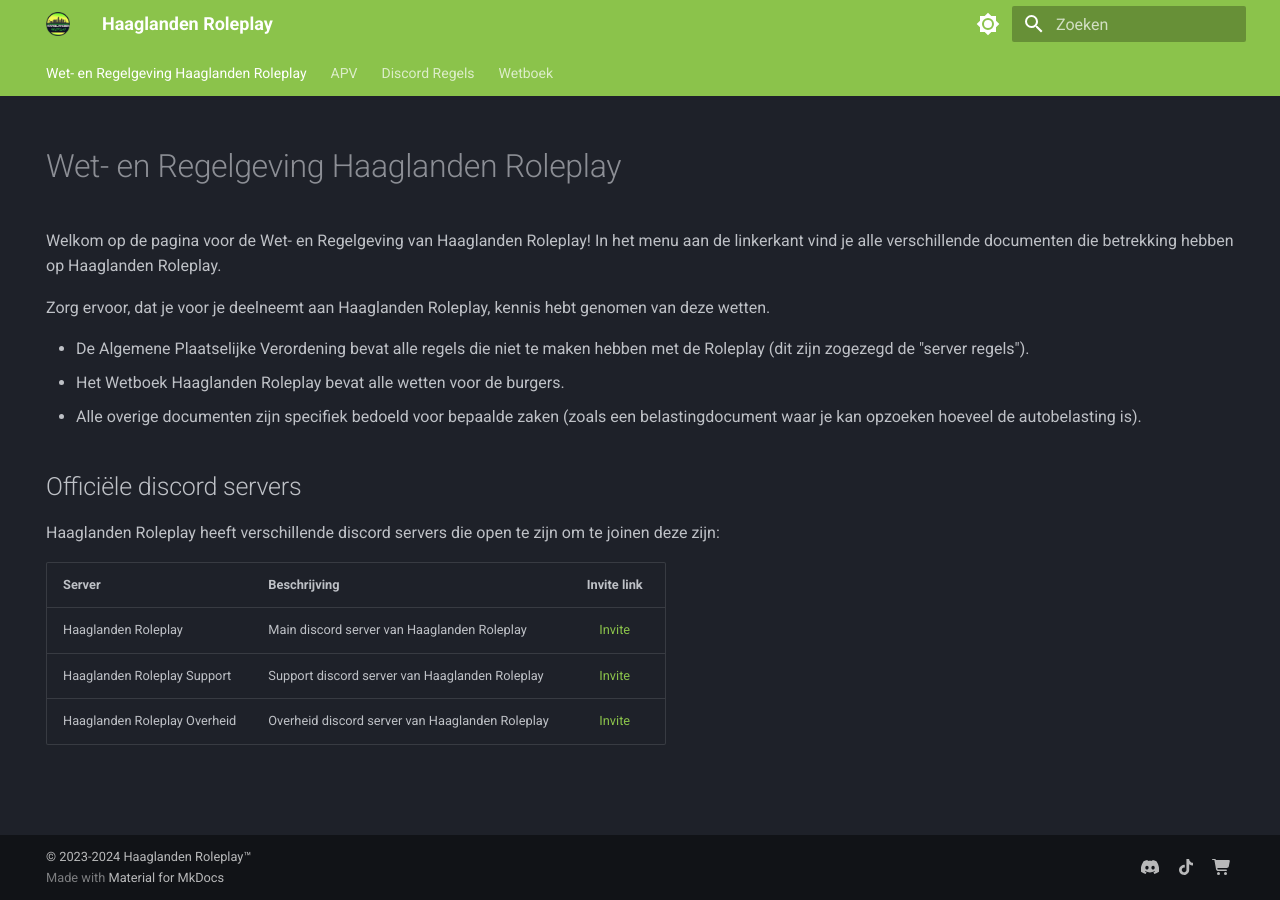
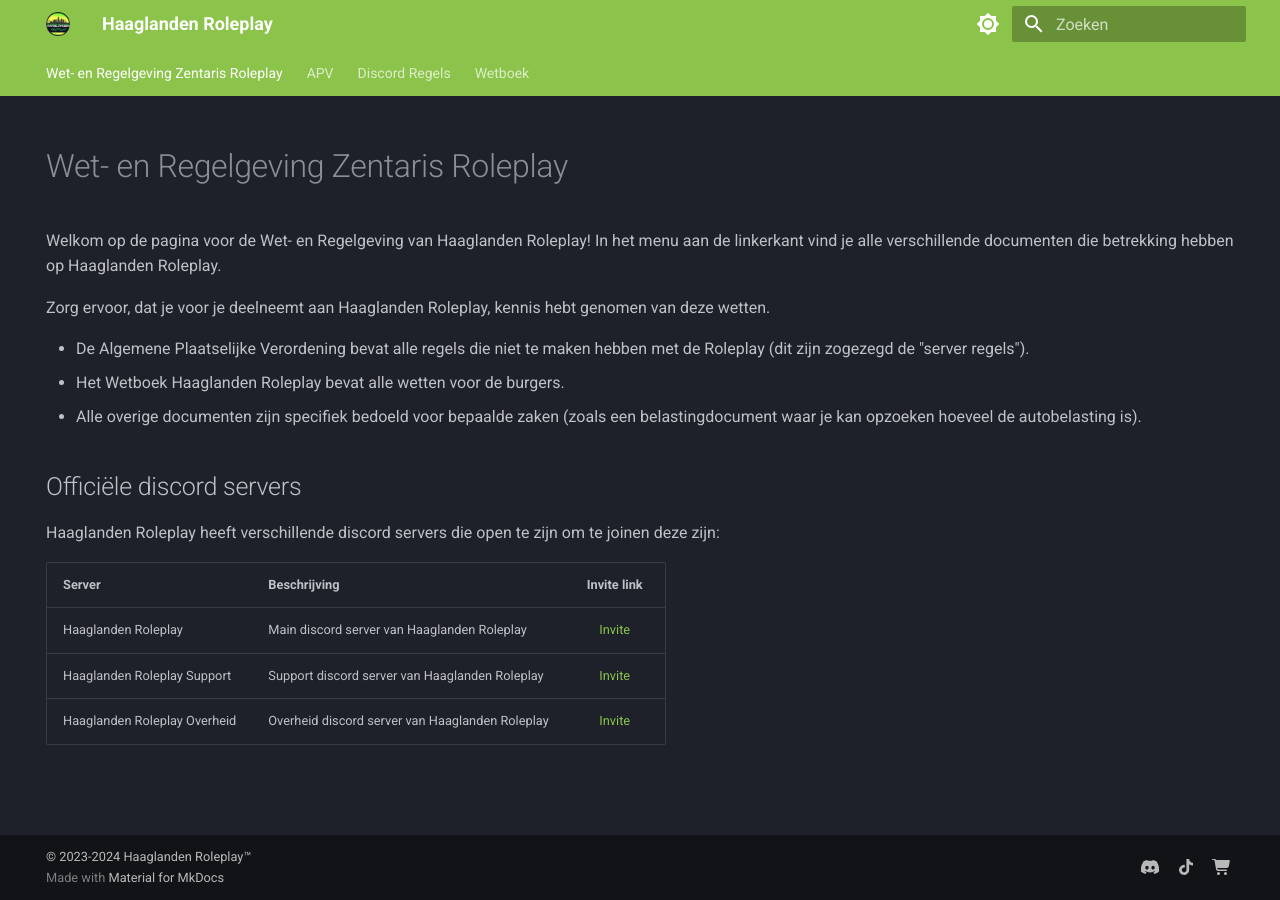
Before and after one commit to ItsRos/ItsRos.github.io, an MkDocs documentation site: the page built from docs/index.md, in a window 1280 px wide. Built offline with MkDocs 1.6.1 and Material for MkDocs 9.7.7, drawn with Linux system fonts in a browser that asks for light colours.

Commit message:
Naam wijzigingen

```diff
--- a/docs/index.md
+++ b/docs/index.md
@@ -3,7 +3,7 @@
   - navigation
 ---
 
-# Wet- en Regelgeving Haaglanden Roleplay
+# Wet- en Regelgeving Zentaris Roleplay
 
 Welkom op de pagina voor de Wet- en Regelgeving van Haaglanden Roleplay!
 In het menu aan de linkerkant vind je alle verschillende documenten die betrekking hebben op Haaglanden Roleplay.
```
Also changed, not shown: 2 other files.
